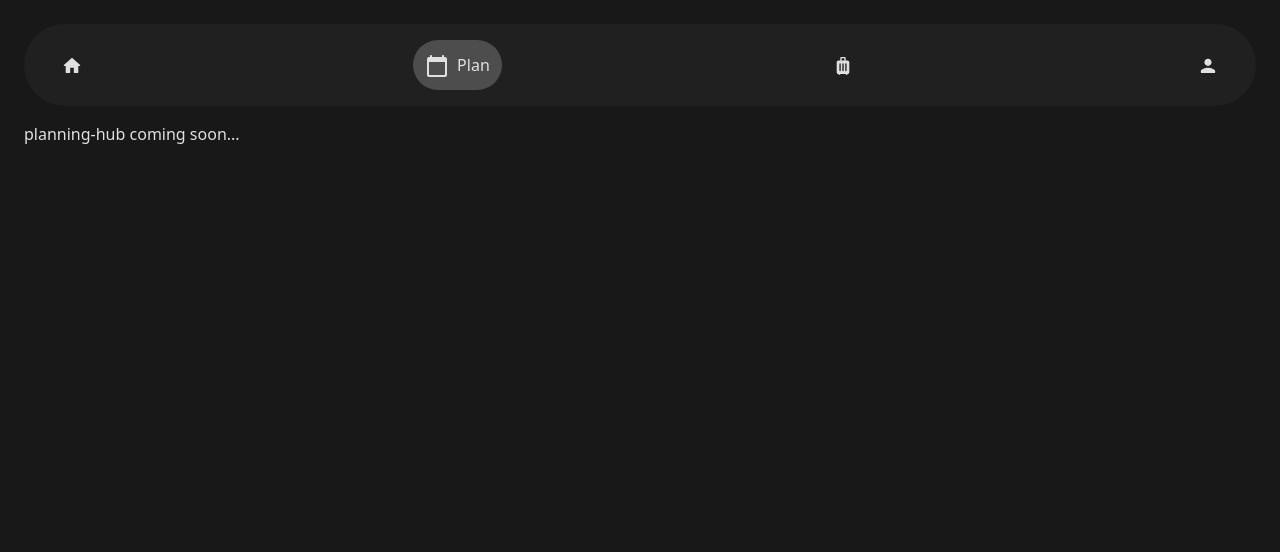
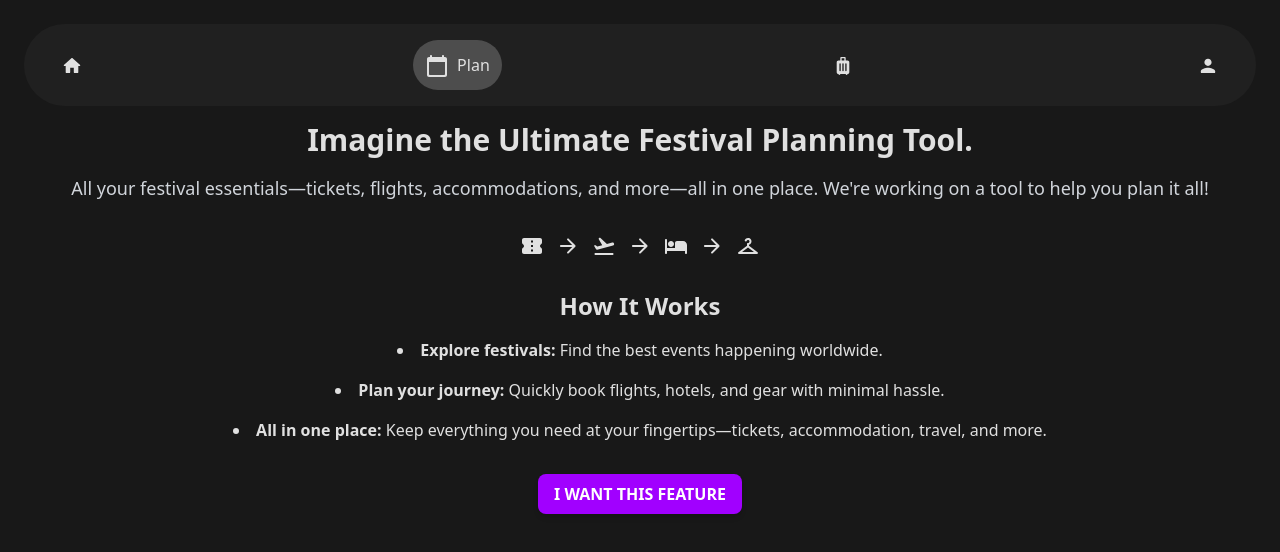
Before and after one commit to RabowNicholas/rave_budget_app, a Next.js app: page /plan in a window 1280 px wide. Shown: the top 552 px of the page. Built offline with nearby package versions, Linux system fonts and the light colour scheme.

Commit message:
planning hub

```diff
--- a/app/plan/page.tsx
+++ b/app/plan/page.tsx
@@ -1,5 +1,64 @@
-import ComingSoon from "../_components/ComingSoon";
+"use client";
+import {
+  ArrowForwardRounded,
+  CheckroomRounded,
+  ConfirmationNumberRounded,
+  FlightTakeoffRounded,
+  HotelRounded,
+} from "@mui/icons-material";
+import { useRouter } from "next/navigation";
 
-export default function Page() {
-  return <ComingSoon componentName="planning-hub" />;
+export default function PlanningHubInterestPage() {
+  const router = useRouter();
+  const handleCTAClick = async () => {
+    await fetch("/api/interest/planning-hub", { method: "POST" });
+    router.push("/");
+  };
+
+  return (
+    <div className="flex flex-col items-center justify-center text-center gap-8">
+      <div>
+        <h1 className="text-3xl font-bold mb-4">
+          Imagine the Ultimate Festival Planning Tool.
+        </h1>
+        <p className="text-lg text-gray-300">
+          All your festival essentials—tickets, flights, accommodations, and
+          more—all in one place. We're working on a tool to help you plan it
+          all!
+        </p>
+      </div>
+
+      <div className="flex items-center gap-3">
+        <ConfirmationNumberRounded className="text-4xl" />
+        <ArrowForwardRounded />
+        <FlightTakeoffRounded className="text-4xl" />
+        <ArrowForwardRounded />
+        <HotelRounded className="text-4xl" />
+        <ArrowForwardRounded />
+        <CheckroomRounded className="text-4xl" />
+      </div>
+
+      <div>
+        <h2 className="text-2xl font-bold mb-4">How It Works</h2>
+        <ul className="list-disc list-inside space-y-4">
+          <li>
+            <strong>Explore festivals:</strong> Find the best events happening
+            worldwide.
+          </li>
+          <li>
+            <strong>Plan your journey:</strong> Quickly book flights, hotels,
+            and gear with minimal hassle.
+          </li>
+          <li>
+            <strong>All in one place:</strong> Keep everything you need at your
+            fingertips—tickets, accommodation, travel, and more.
+          </li>
+        </ul>
+      </div>
+
+      <button onClick={handleCTAClick} className="button-primary-filled">
+        i want this feature
+      </button>
+    </div>
+  );
 }
```
